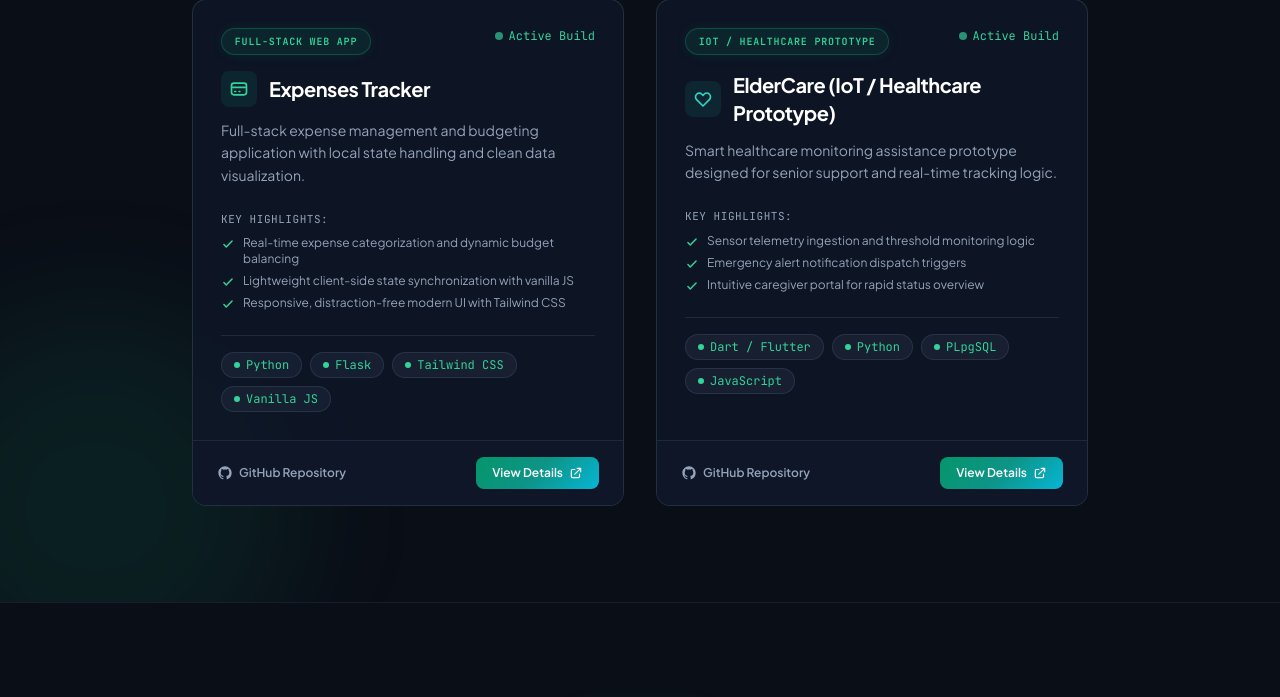
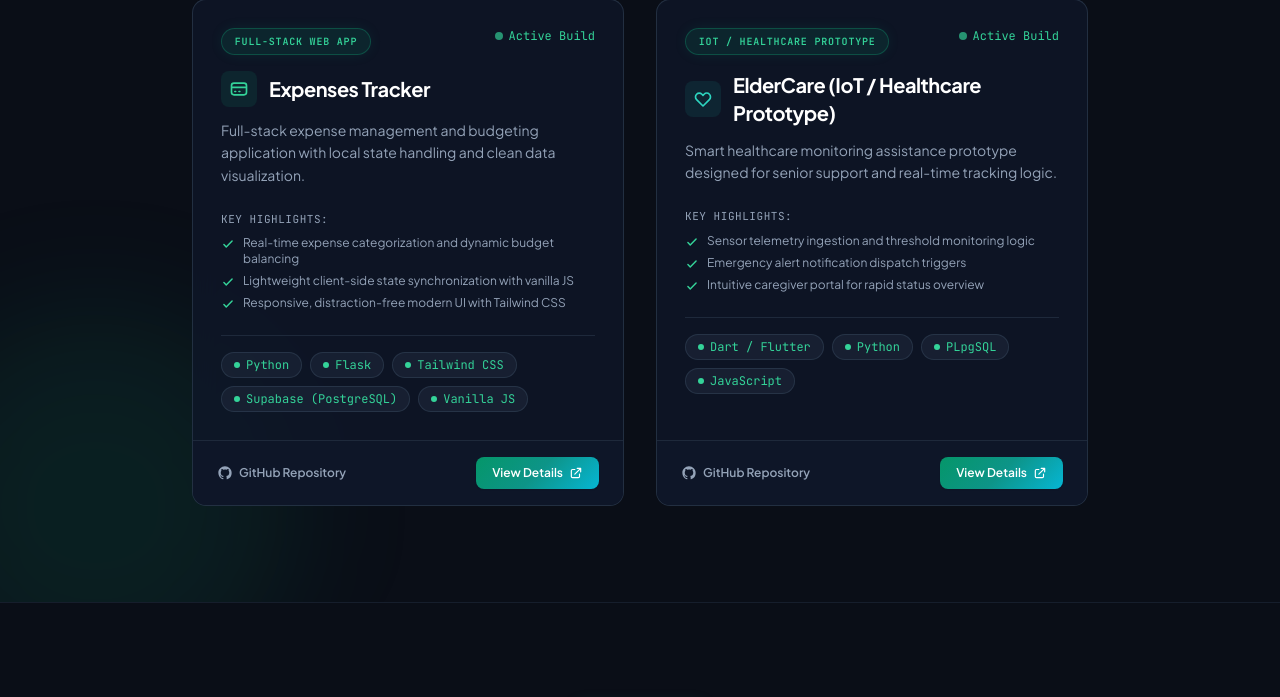
Before and after one commit to Brylle1501/portfolio, a Flask app: page / in a window 1280 px wide. Shown: the part 2477-3174 px from the top of the page. Run offline with Flask 3, Linux system fonts and the light colour scheme; some libraries are stand-ins or nearby versions.

Commit message:
fix: update expenses tracker tech stack with Supabase

```diff
--- a/app.py
+++ b/app.py
@@ -68,7 +68,7 @@ PROJECTS = [
             "Full-stack expense management and budgeting application with local "
             "state handling and clean data visualization."
         ),
-        "tags": ["Python", "Flask", "Tailwind CSS", "Vanilla JS"],
+        "tags": ["Python", "Flask", "Tailwind CSS", "Supabase (PostgreSQL)", "Vanilla JS"],
         "github_url": "https://github.com/Brylle1501/expenses-tracker-web",
         "live_url": "https://github.com/Brylle1501/expenses-tracker-web",
         "icon": "wallet",
--- a/templates/index.html
+++ b/templates/index.html
@@ -641,7 +641,7 @@
                 </ul>
               </div>
 
-              <!-- Tech Stack Badges / Chips: Python | Flask | Tailwind CSS | Vanilla JS -->
+              <!-- Tech Stack Badges / Chips: Python | Flask | Tailwind CSS | Supabase (PostgreSQL) | Vanilla JS -->
               <div class="pt-4 border-t border-slate-800">
                 <div class="flex flex-wrap gap-2">
                   <span class="bg-slate-800/60 border border-slate-700/60 text-emerald-400 font-mono text-xs px-3 py-1 rounded-full flex items-center gap-1.5 hover:border-emerald-500/50 transition-colors">
@@ -655,6 +655,10 @@
                   <span class="bg-slate-800/60 border border-slate-700/60 text-emerald-400 font-mono text-xs px-3 py-1 rounded-full flex items-center gap-1.5 hover:border-emerald-500/50 transition-colors">
                     <span class="w-1.5 h-1.5 rounded-full bg-emerald-400"></span>
                     Tailwind CSS
+                  </span>
+                  <span class="bg-slate-800/60 border border-slate-700/60 text-emerald-400 font-mono text-xs px-3 py-1 rounded-full flex items-center gap-1.5 hover:border-emerald-500/50 transition-colors">
+                    <span class="w-1.5 h-1.5 rounded-full bg-emerald-400"></span>
+                    Supabase (PostgreSQL)
                   </span>
                   <span class="bg-slate-800/60 border border-slate-700/60 text-emerald-400 font-mono text-xs px-3 py-1 rounded-full flex items-center gap-1.5 hover:border-emerald-500/50 transition-colors">
                     <span class="w-1.5 h-1.5 rounded-full bg-emerald-400"></span>
```
Also changed, not shown: README.md.
